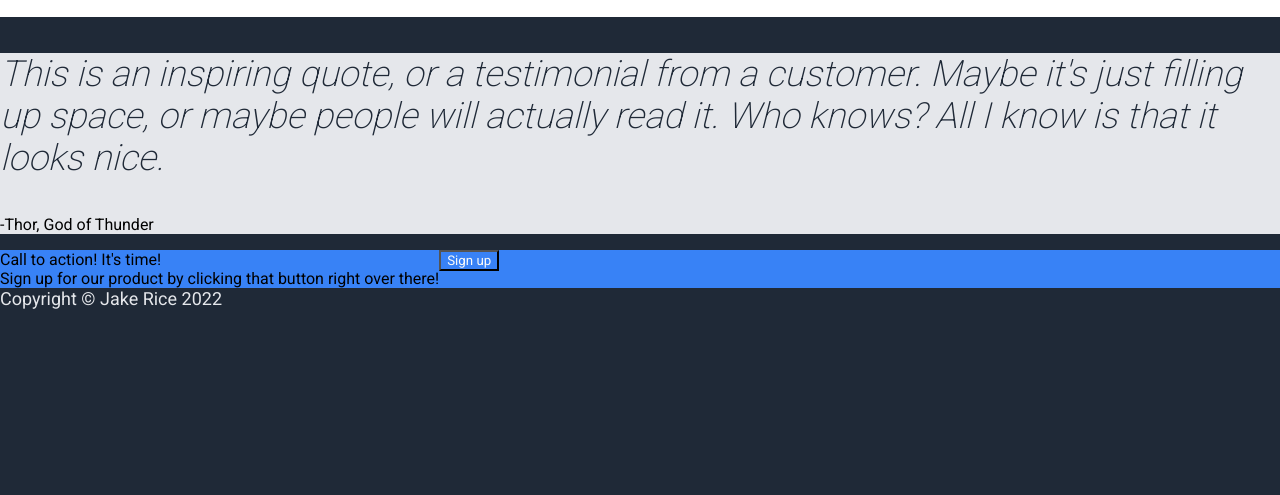
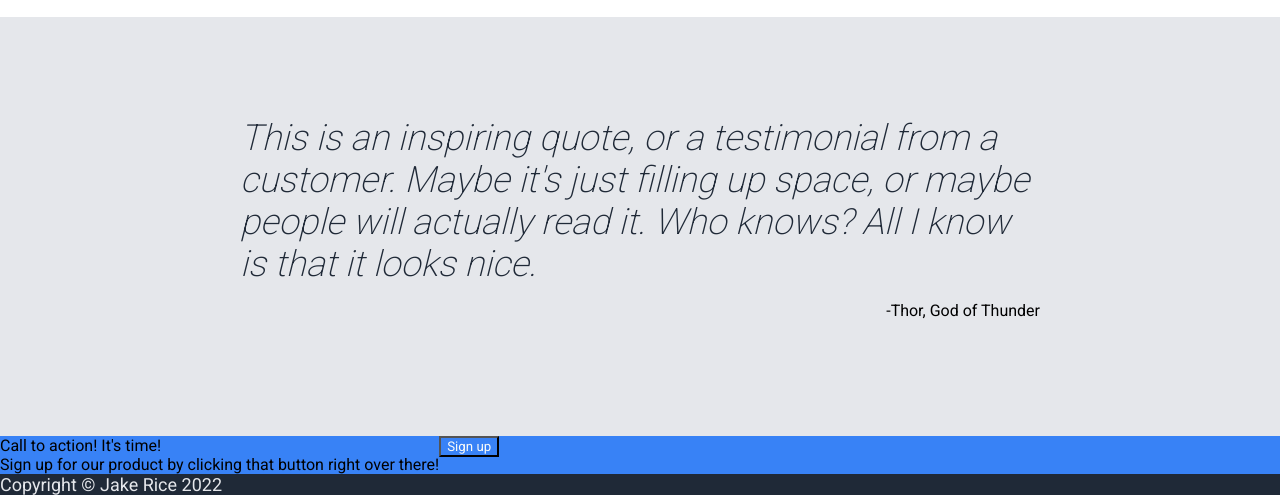
Before and after one commit to Jake-Rice/landing-page, a plain HTML site: page index.html in a window 1280 px wide. Shown: the part 940-1435 px from the top of the page. Before the commit the page ends 1249 px from the top, so only its background shows below. Drawn offline with Linux system fonts and the light colour scheme.

Commit message:
Style Quote elements

```diff
--- a/index.html
+++ b/index.html
@@ -52,9 +52,11 @@
         </ul>
       </div>
     </div>
-    <div class="quote">
-      <p class="quote-text">This is an inspiring quote, or a testimonial from a customer. Maybe it's just filling up space, or maybe people will actually read it. Who knows? All I know is that it looks nice.</p>
-      <p class="quote-author">-Thor, God of Thunder</p>
+    <div class="quote-container">
+      <div class="quote">
+        <p class="quote-text">This is an inspiring quote, or a testimonial from a customer. Maybe it's just filling up space, or maybe people will actually read it. Who knows? All I know is that it looks nice.</p>
+        <p class="quote-author">-Thor, God of Thunder</p>
+      </div>
     </div>
     <div class="cta">
       <div class="cta-left">
--- a/style.css
+++ b/style.css
@@ -23,6 +23,7 @@ a {
 .hero,
 .information-container,
 .information-content-section,
+.quote-container,
 .cta {
   display: flex;
 }
@@ -49,7 +50,8 @@ button {
 
 .header,
 .hero,
-.information {
+.information,
+.quote {
   flex: 1;
   max-width: 1080px;
   margin: auto;
@@ -145,14 +147,25 @@ button {
   border-radius: 10px;
 }
 
+.quote-container {
+  background-color: #E5E7EB;
+  padding: 100px 20px;
+  justify-content: center;
+}
+
 .quote {
-  background-color: #E5E7EB;
+  max-width: 800px;
 }
 
 .quote-text {
+  margin: 0;
   font-size: 36px;
   font-weight: 200;
   font-style: italic;
+}
+
+.quote-author {
+  text-align: right;
 }
 
 .cta,
```
